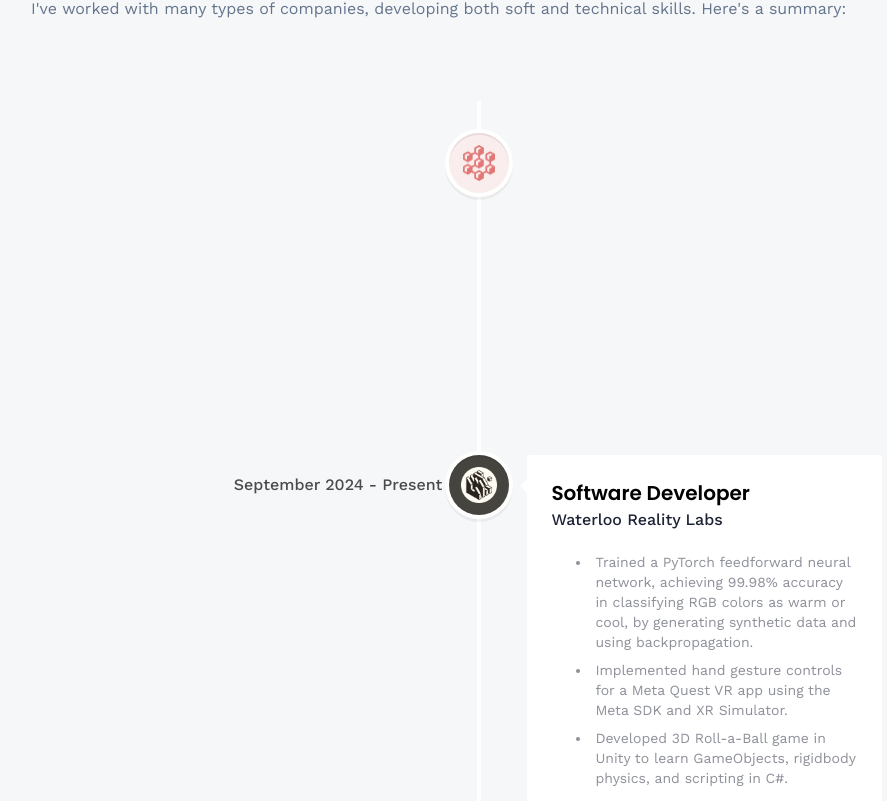
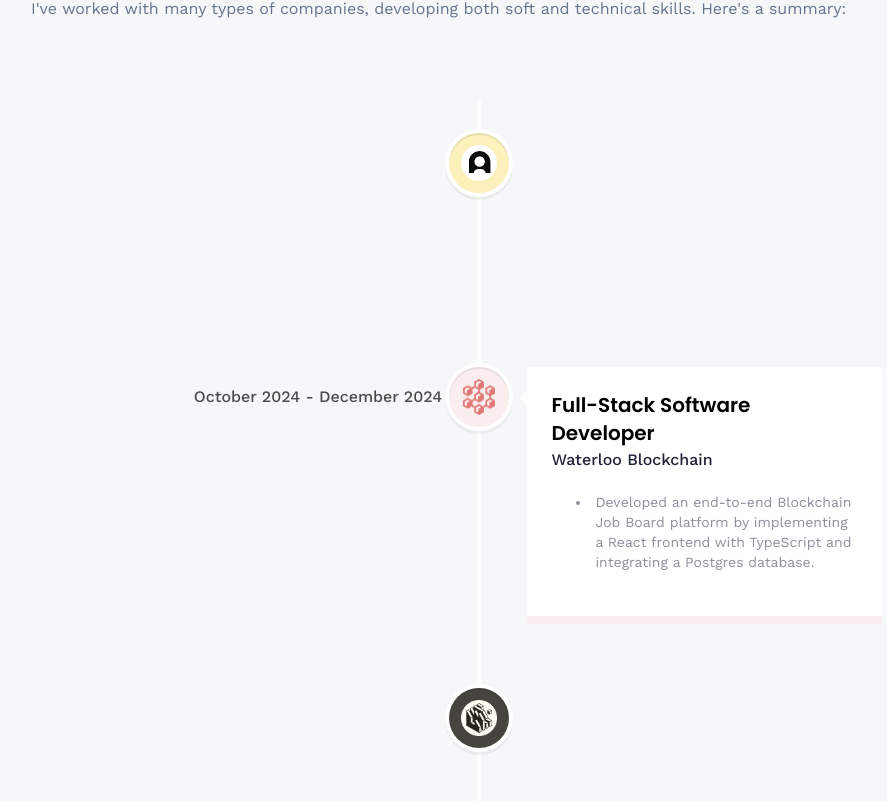
Before and after one commit to victoriamazilu/portfolio-website, a React (Vite) app: page /about in a window 1280 px wide. Shown: the part 939-1740 px from the top of the page, without its empty margins (161-1048 px from the left). Built offline with nearby package versions, Linux system fonts and the light colour scheme.

Commit message:
Add ada to experience

```diff
--- a/src/assets/images/index.js
+++ b/src/assets/images/index.js
@@ -3,5 +3,6 @@ import realitylabs from "./realitylabs.png";
 import oncall from "./oncall.png";
 import hci from "./hci.png";
 import risetothrive from "./risetothrive.png";
+import ada from "./ada.png";
 
-export { blockchain, realitylabs, oncall, hci, risetothrive };
+export { ada, blockchain, realitylabs, oncall, hci, risetothrive };
--- a/src/constants/index.js
+++ b/src/constants/index.js
@@ -1,4 +1,5 @@
 import {
+  ada,
   blockchain,
   realitylabs,
   oncall,
@@ -99,6 +100,14 @@ export const skills = [
 
 export const experiences = [
   {
+    title: "Software Engineering Intern",
+    company_name: "Ada",
+    icon: ada,
+    iconBg: "#fcf1bb",
+    date: "January 2025 - Present",
+    points: ["Coming soon!"],
+  },
+  {
     title: "Full-Stack Software Developer",
     company_name: "Waterloo Blockchain",
     icon: blockchain,
```
Also changed, not shown: src/assets/images/ada.png (added). Lines whose indentation alone changed are shown as unchanged.
